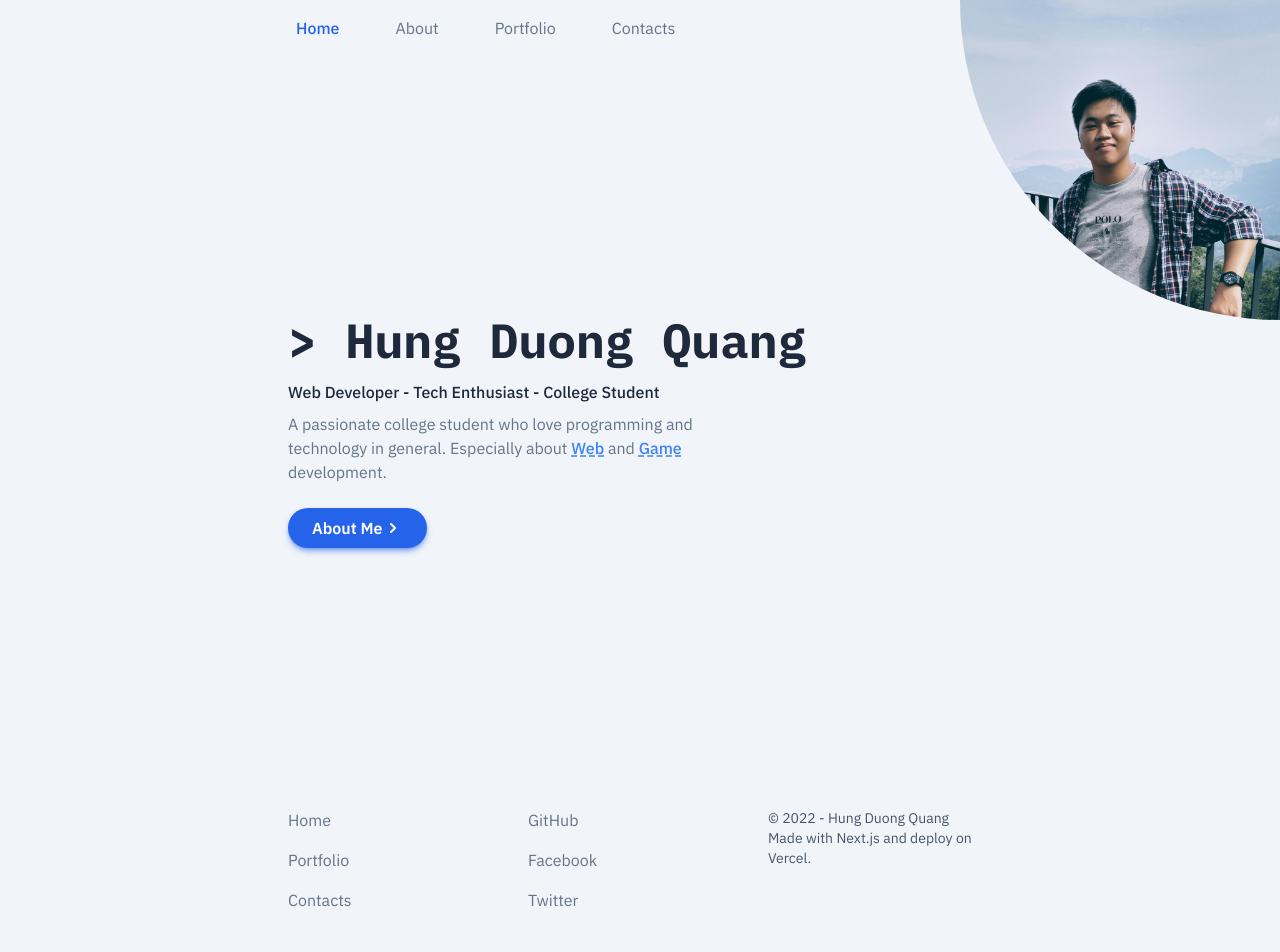
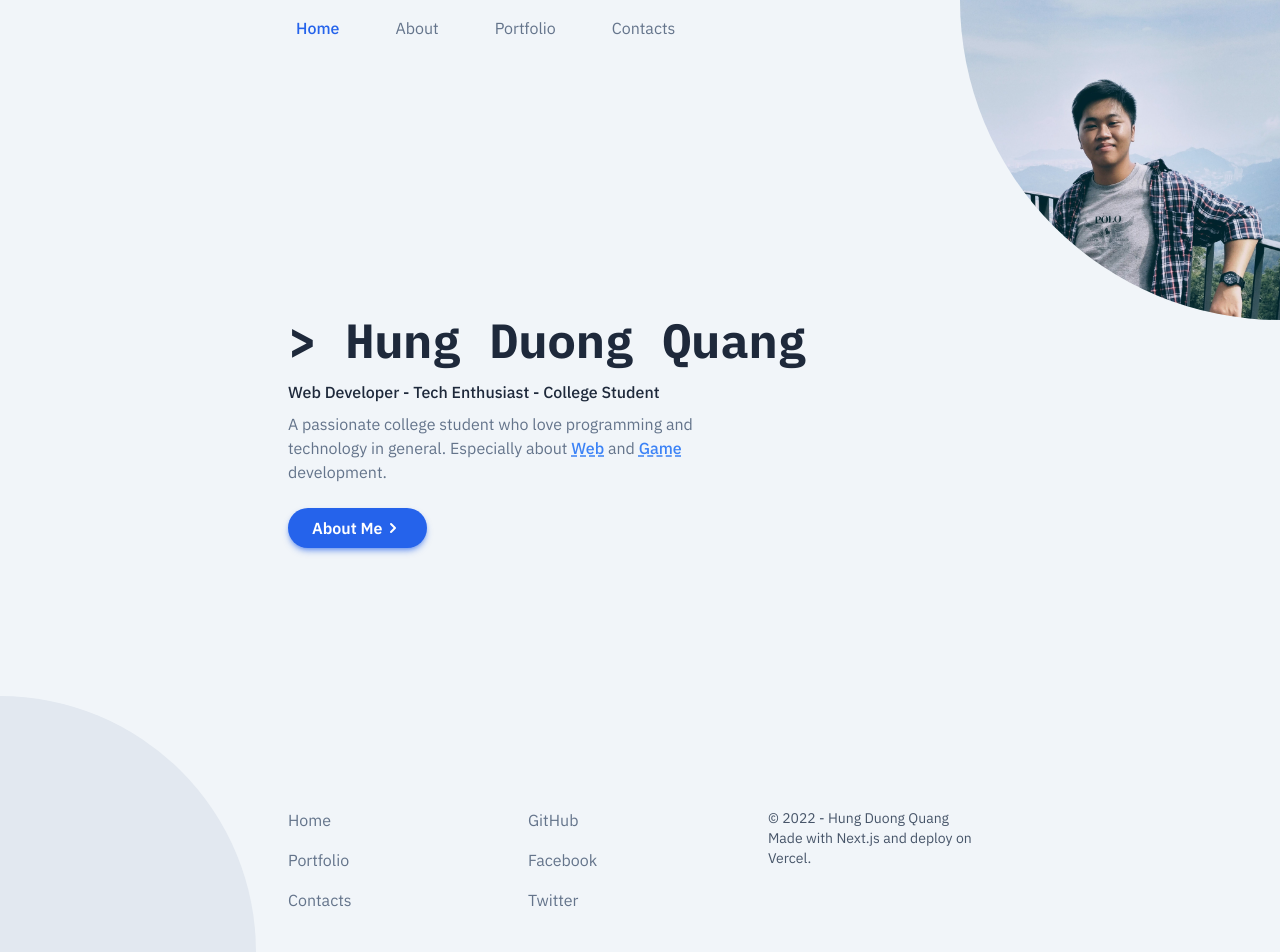
Before and after one commit to qhungg289/personal-site-qhungg289, a Next.js app: page / in a window 1280 px wide. Built offline with nearby package versions, Linux system fonts and the light colour scheme.

Commit message:
Add shape to Home page

```diff
--- a/pages/index.js
+++ b/pages/index.js
@@ -57,6 +57,8 @@ export default function Home() {
 							</Link>
 						</div>
 					</div>
+
+					<div className="absolute -left-32 bottom-80 -z-10 h-64 w-64 rounded-full bg-slate-200 md:left-0 md:-bottom-10 md:rounded-none md:rounded-tr-full"></div>
 				</div>
 			</Layout>
 		</>
```
